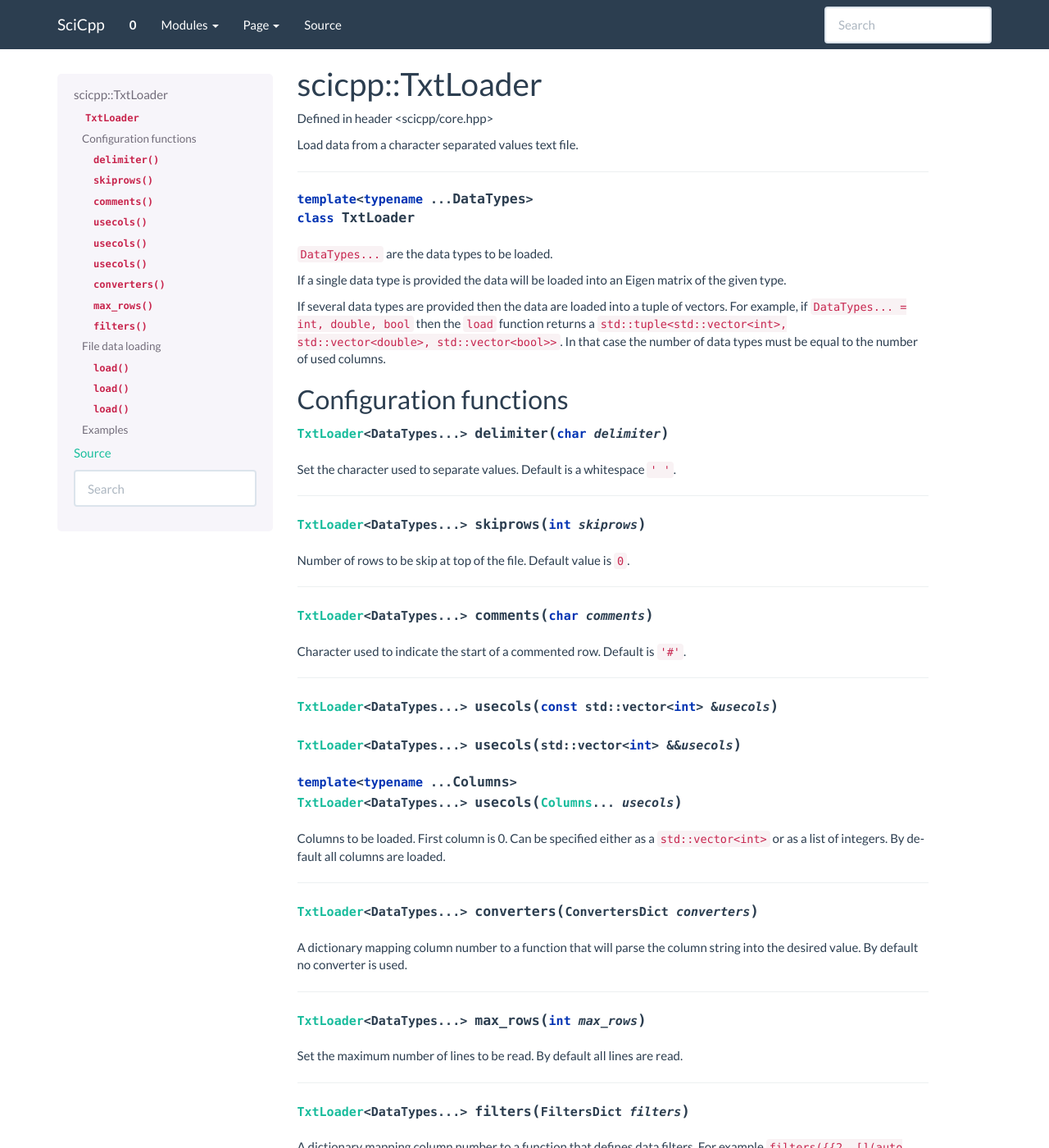
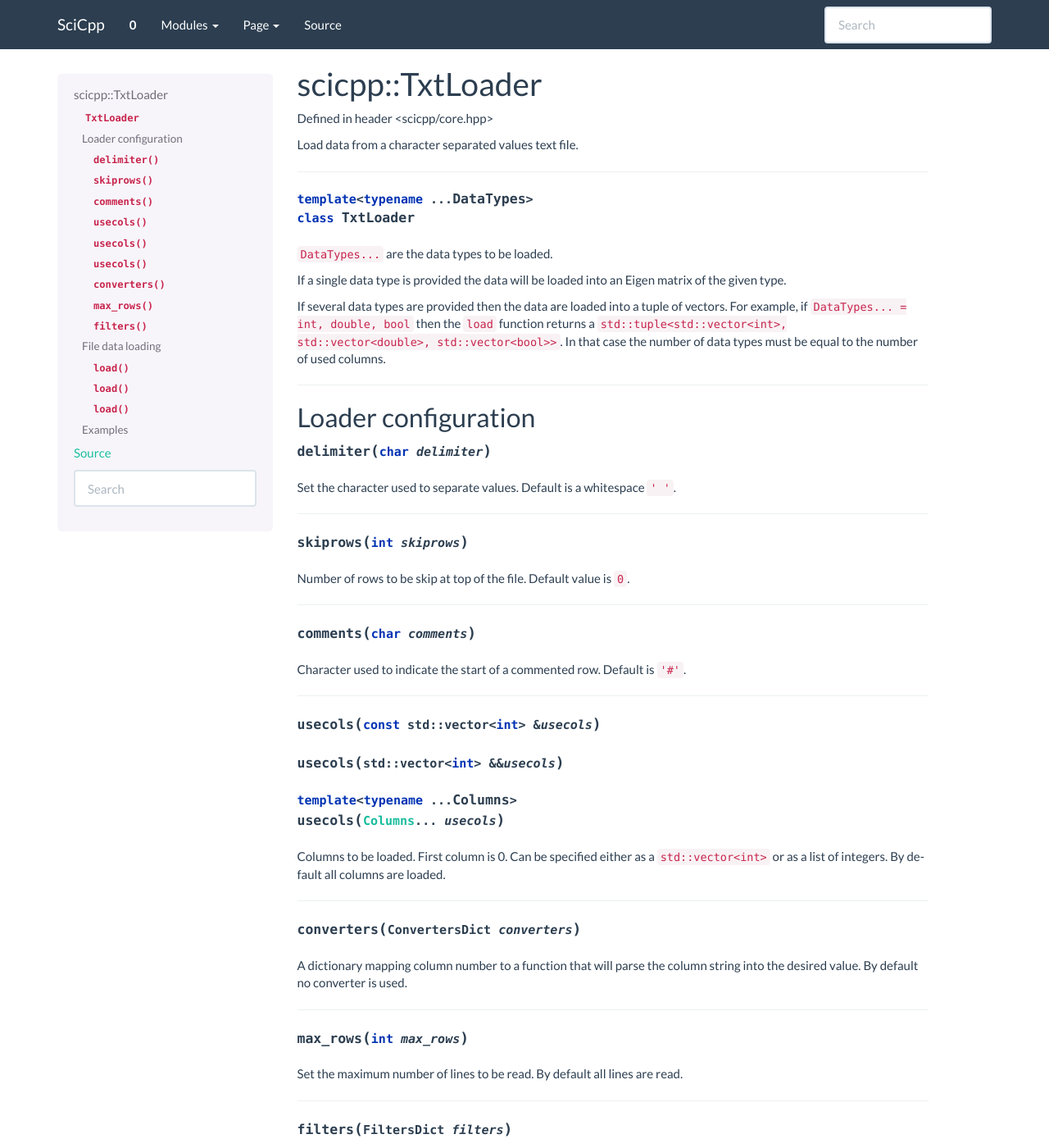
Before and after one commit to tvanderbruggen/SciCpp, a Sphinx documentation site: the page built from doc/source/core.TxtLoader.rst, in a window 1280 px wide and 1400 px high. Shown: the whole window at 82% size. Built offline with Sphinx 7.4.7, drawn with Linux system fonts in a browser that asks for light colours.

Commit message:
Doc cleanup

```diff
--- a/doc/source/core.TxtLoader.rst
+++ b/doc/source/core.TxtLoader.rst
@@ -20,58 +20,62 @@ For example, if :code:`DataTypes... = int, double, bool` then the :code:`load` f
 :code:`std::tuple<std::vector<int>, std::vector<double>, std::vector<bool>>`.
 In that case the number of data types must be equal to the number of used columns.
 
-Configuration functions
+--------------------------------------
+
+Loader configuration
 -------------------------
 
-.. function:: TxtLoader<DataTypes...> delimiter(char delimiter)
+.. function:: delimiter(char delimiter)
 
 Set the character used to separate values. Default is a whitespace :code:`' '`.
 
 --------------------------------------
 
-.. function:: TxtLoader<DataTypes...> skiprows(int skiprows)
+.. function:: skiprows(int skiprows)
 
 Number of rows to be skip at top of the file. Default value is :code:`0`.
 
 --------------------------------------
 
-.. function:: TxtLoader<DataTypes...> comments(char comments)
+.. function:: comments(char comments)
 
 Character used to indicate the start of a commented row. Default is :code:`'#'`.
 
 --------------------------------------
 
-.. function:: TxtLoader<DataTypes...> usecols(const std::vector<int> &usecols)
+.. function:: usecols(const std::vector<int> &usecols)
 
-.. function:: TxtLoader<DataTypes...> usecols(std::vector<int> &&usecols)
+.. function:: usecols(std::vector<int> &&usecols)
 
-.. function:: template <typename... Columns> TxtLoader<DataTypes...> usecols(Columns... usecols)
+.. function:: template <typename... Columns> usecols(Columns... usecols)
 
 Columns to be loaded. First column is 0. Can be specified either as a :code:`std::vector<int>` or as a list of integers.
 By default all columns are loaded.
 
 --------------------------------------
 
-.. function:: TxtLoader<DataTypes...> converters(ConvertersDict converters)
+.. function:: converters(ConvertersDict converters)
 
 A dictionary mapping column number to a function that will parse the column string into the desired value.
 By default no converter is used.
 
 --------------------------------------
 
-.. function:: TxtLoader<DataTypes...> max_rows(int max_rows)
+.. function:: max_rows(int max_rows)
 
 Set the maximum number of lines to be read. By default all lines are read.
 
 --------------------------------------
 
-.. function:: TxtLoader<DataTypes...> filters(FiltersDict filters)
+.. function:: filters(FiltersDict filters)
 
 A dictionary mapping column number to a function that defines data filters.
 For example :code:`filters({{2, [](auto x) { return io::cast<int>(x) < 12; }}})`
 will keep only the rows where column 2 data are positive.
 Values must be cast into the column :code:`DataType` using :code:`io::cast<DataType>(x)`.
 By default no filter is used.
+
+--------------------------------------
 
 File data loading
 -------------------------
@@ -88,6 +92,8 @@ Load a character separated file with path :code:`fname`.
 In case several data types are specified, the :code:`pack` template parameter specifies whether the function returns
 a tuple id vectors (:code:`pack = false`, default behavior) or a vector of tuple (:code:`pack = true`).
 
+--------------------------------------
+
 Examples
 -------------------------
 
--- a/doc/source/core.stats.mean.rst
+++ b/doc/source/core.stats.mean.rst
@@ -9,14 +9,14 @@ Compute the arithmetic mean.
 
 ----------------
 
-.. function:: template <class Array, class Predicate>
+.. function:: template <class Array, class Predicate>\
               constexpr auto mean(const Array &f, Predicate filter)
 
 Compute the arithmetic mean of an array using only the values satisfying the filter predicate.
 
 ----------------
 
-.. function:: template <class Array>
+.. function:: template <class Array>\
               constexpr auto mean(const Array &f)
 
 Compute the arithmetic mean of an array.
--- a/doc/source/core.stats.var.rst
+++ b/doc/source/core.stats.var.rst
@@ -9,14 +9,14 @@ Compute the variance.
 
 ----------------
 
-.. function:: template <class Array, class Predicate>
+.. function:: template <class Array, class Predicate>\
               constexpr auto var(const Array &f, Predicate filter)
 
 Compute the variance of an array using only the values satisfying the filter predicate.
 
 ----------------
 
-.. function:: template <class Array>
+.. function:: template <class Array>\
               constexpr auto var(const Array &f)
 
 Compute the variance of an array.
```
